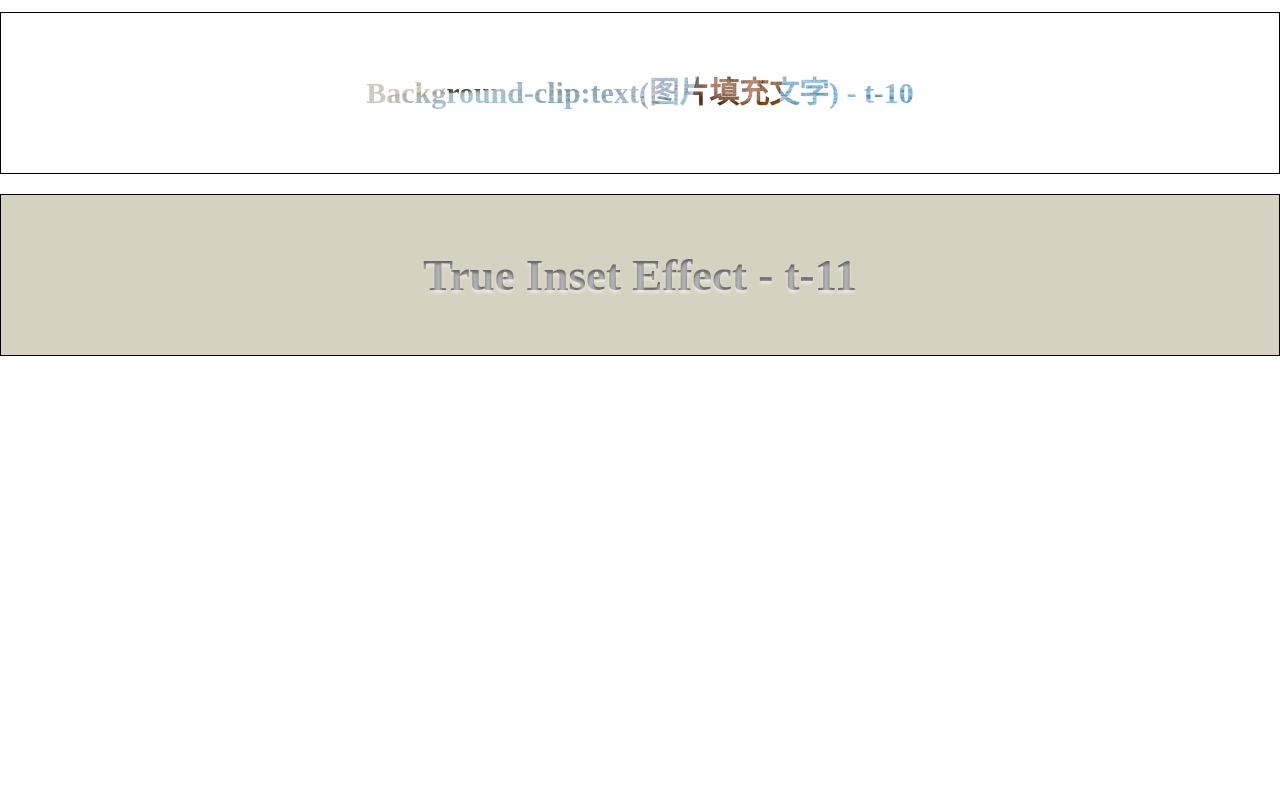
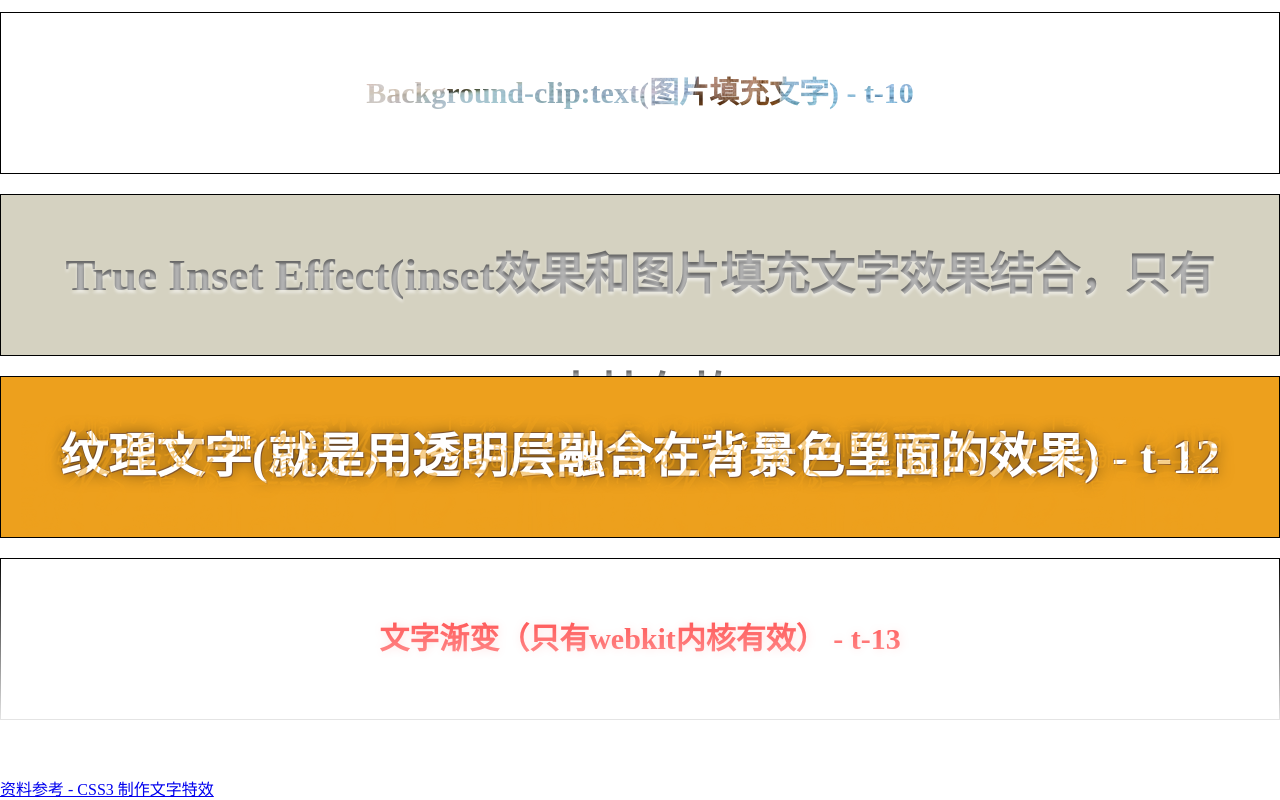
Before and after one commit to WavelLite-2017/CSS3_DMTEH, a plain HTML site: page 04-TextEffects/text-effect-index.html in a window 1280 px wide. Shown: the part 2354-3154 px from the top of the page. Before the commit the page ends 2730 px from the top, so only its background shows below. Drawn offline with Linux system fonts and the light colour scheme.

Commit message:
制作文字特效案例展示

```diff
--- a/04-TextEffects/text-effect-index.html
+++ b/04-TextEffects/text-effect-index.html
@@ -145,6 +145,29 @@
 			color: transparent;
 			text-shadow: 0 3px 3px rgba(255,255,255,0.5);
 		}
+		/* 纹理文字 */
+		.t-12 {
+			background: #eda01d;
+			/*background-clip: content-box; */
+			text-shadow: 0 0 15px rgba(0, 0, 0, 0.5), -1px -1px 0 rgb(155, 103, 55), 1px 1px 0 rgb(155, 103, 55);
+			position: relative;
+			color: #fff;
+			font-size: 48px;
+		}
+		.t-12 span {
+			position: absolute;
+			display: block;
+			left: 0;
+			top: 0;
+			width: 100%;
+			height: 100%;
+			background: url(../img/fz.png) no-repeat 20px 40px;
+		}
+		.t-13 {
+			color: red;
+			-webkit-mask-image: -webkit-gradient(linear,left top,left bottom, from(rgba(0,0,255,1)), to(rgba(0,0,255,0.1)));
+			text-shadow: 1px 1px 10px rgba(255,0,0,0.2);
+		}
 	</style>
 </head>
 <body>
@@ -162,6 +185,12 @@
 	<div class="textEffect t-8">Emboss Effect(浮雕效果) - t-8</div>
 	<div class="textEffect t-9">Blury Effect(模糊效果) - t-9</div>
 	<div class="textEffect t-10">Background-clip:text(图片填充文字) - t-10</div>
-	<div class="textEffect t-11"><h2>True Inset Effect - t-11</h2></div>
+	<div class="textEffect t-11"><h2>True Inset Effect(inset效果和图片填充文字效果结合，只有webkit内核有效) - t-11</h2></div>
+	<div class="textEffect t-12">纹理文字(就是用透明层融合在背景色里面的效果) - t-12 <span></span></div>
+	<div class="textEffect t-13">文字渐变（只有webkit内核有效） - t-13</div>
+
+	<br>
+	<br>
+	<a href="https://www.w3cplus.com/css3/text-effect">资料参考 - CSS3 制作文字特效</a>
 </body>
 </html>
```
Also changed, not shown: img/fz.png (added).
